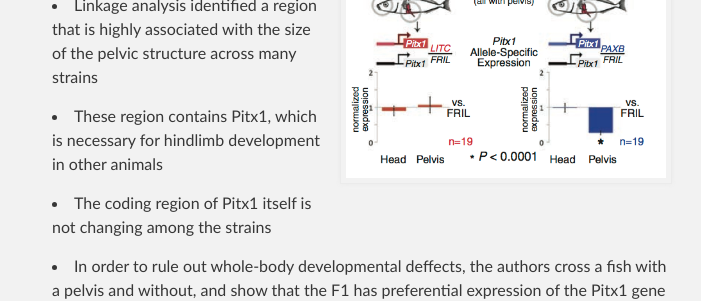
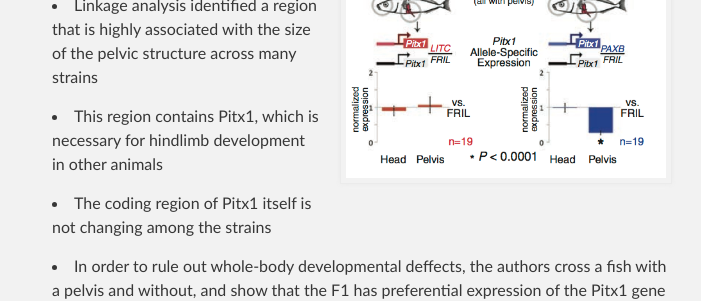
Before and after one commit to karmel/keystone-enhancers, a Jekyll site: the page built from _posts/2010-01-15-pitx1-enhancer-is-essential-for-pelvic-formation.md, in a window 1280 px wide. Shown: the part 855-1156 px from the top of the page, without its empty margins (288-989 px from the left). Built offline with Jekyll 4.4.1, drawn with Linux system fonts in a browser that asks for light colours; Markdown is read by kramdown in place of the engine named in the settings.

Commit message:
- Typo fix

```diff
--- a/_posts/2010-01-15-pitx1-enhancer-is-essential-for-pelvic-formation.md
+++ b/_posts/2010-01-15-pitx1-enhancer-is-essential-for-pelvic-formation.md
@@ -14,7 +14,7 @@ Populations of stickleback fish have repeatedly lost pelvic structures. Genome-w
 
 * Most sticklebacks have a pelvis, but over two dozen strains have separately lost the pelvic structure, presumably due to positive selection of a more streamlined body.
 * Linkage analysis identified a region that is highly associated with the size of the pelvic structure across many strains
-* These region contains Pitx1, which is necessary for hindlimb development in other animals
+* This region contains Pitx1, which is necessary for hindlimb development in other animals
 * The coding region of Pitx1 itself is not changing among the strains
 * In order to rule out whole-body developmental deffects, the authors cross a fish with a pelvis and without, and show that the F1 has preferential expression of the Pitx1 gene from the pelvis-containing fish in the pelvic tissue, but normal expression of Pitx1 in the head.
 * High-resolution mapping of crosses revealed a 124kb region around Pitx1 that was crucial to pelvic phenotype
```
